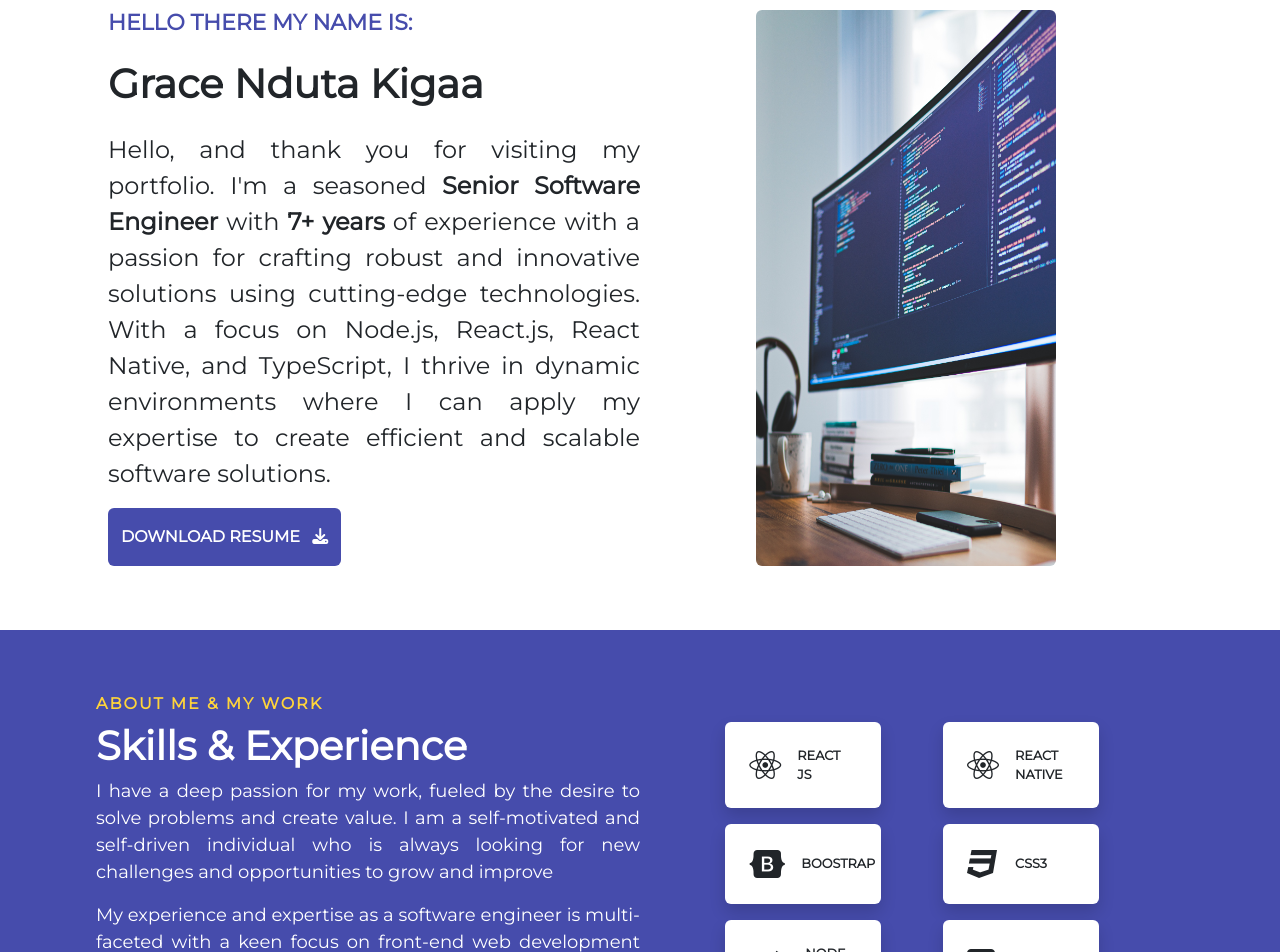
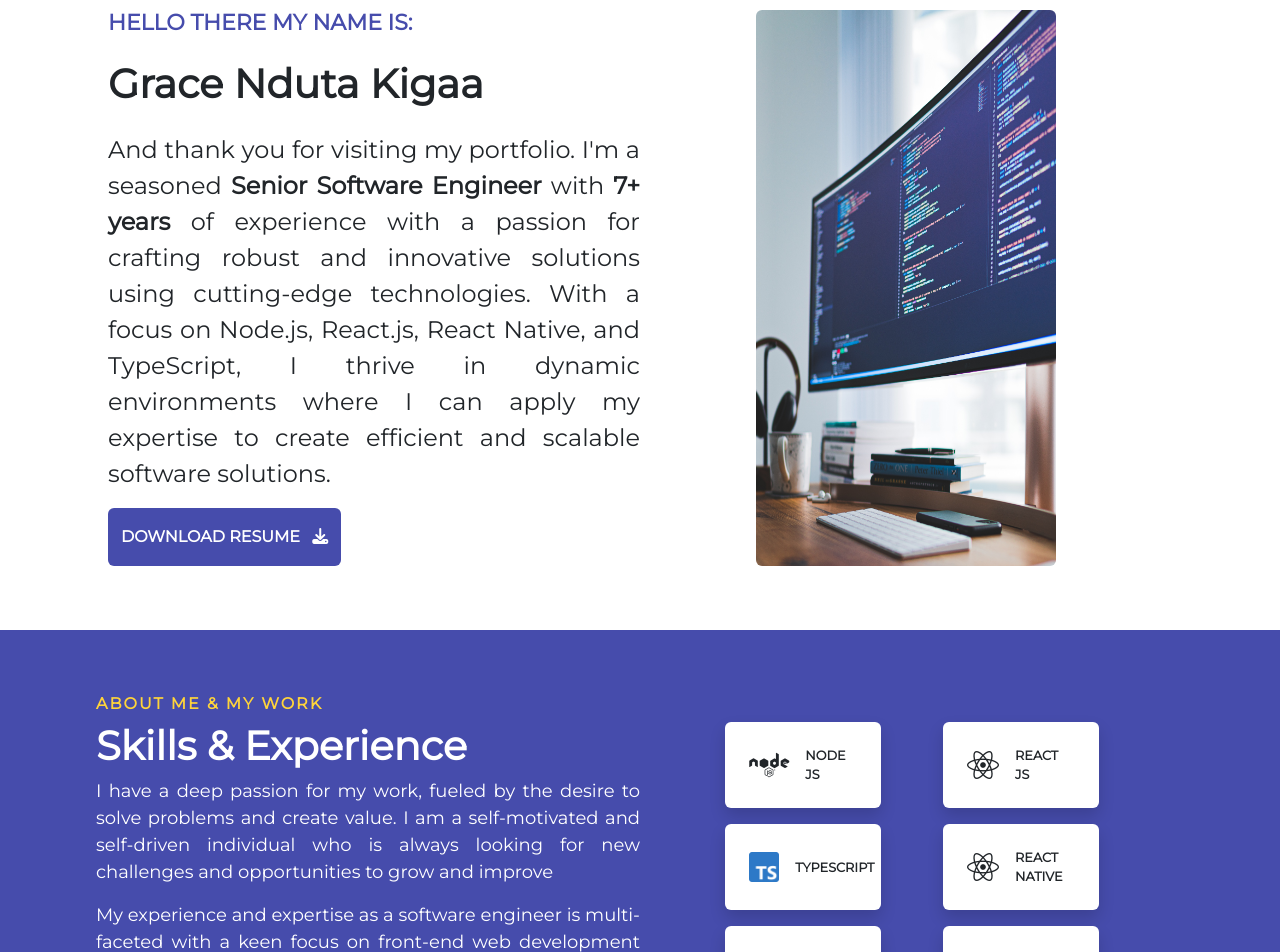
Before and after one commit to ndutagrace25/graceportfolio, a React (Create React App) app: page / in a window 1280 px wide. Shown: the part 140-1092 px from the top of the page. Built offline with nearby package versions, Linux system fonts and the light colour scheme.

Commit message:
added contact information

```diff
--- a/src/components/ContactMe.jsx
+++ b/src/components/ContactMe.jsx
@@ -24,23 +24,23 @@ const ContactMe = ({ contactDivRef, scrollToDiv }) => {
             <a
               className="d-flex flex-row align-items-center"
               style={{ cursor: "pointer" }}
-              href="mailto: mmbonojoan@gmail.com"
+              href="mailto: ndutagrace25@gmail.com"
             >
               <i className="fa-regular fa-envelope fa-lg primary-text-color"></i>
-              <div className="ps-3 fw-bold">mmbonojoan@gmail.com</div>
+              <div className="ps-3 fw-bold">ndutagrace25@gmail.com</div>
             </a>
             <a
               className="d-flex flex-row align-items-center py-3"
               style={{ cursor: "pointer" }}
-              href="tel:+254718149079"
+              href="tel:+2547088807403"
             >
               <i className="fa-regular fa-message fa-lg primary-text-color"></i>
-              <div className="ps-3 fw-bold">+254 718 149 079</div>
+              <div className="ps-3 fw-bold">+254 708 807 403</div>
             </a>
             <a
               className="d-flex flex-row align-items-center pb-3"
               style={{ cursor: "pointer" }}
-              href="https://www.linkedin.com/in/joan-aluka/"
+              href="https://www.linkedin.com/in/grace-kigaa-2705b212b"
               target="_blank"
               rel="noreferrer"
             >
@@ -52,7 +52,7 @@ const ContactMe = ({ contactDivRef, scrollToDiv }) => {
               style={{ cursor: "pointer" }}
               target="_blank"
               rel="noreferrer"
-              href="https://github.com/joannealuka"
+              href="https://github.com/ndutagrace25"
             >
               <i className="fa-brands fa-square-github fa-lg primary-text-color"></i>
               <div className="ps-3 fw-bold">Github</div>
--- a/src/components/Intro.jsx
+++ b/src/components/Intro.jsx
@@ -23,7 +23,7 @@ const Intro = () => {
                 <Zoom left delay={425}>
                   <div>
                     <p className="fs-4 intro-info">
-                      Hello, and thank you for visiting my portfolio. I'm a
+                      And thank you for visiting my portfolio. I'm a
                       seasoned{" "}
                       <span className="fw-bold">Senior Software Engineer</span>{" "}
                       with <span className="fw-bold">7+ years</span> of
--- a/src/components/Skills.jsx
+++ b/src/components/Skills.jsx
@@ -1,12 +1,10 @@
 import React from "react";
 import Fade from "react-reveal/Fade";
+import ts from "../images/Typescript_logo.png";
 
 const Skills = ({ skillsDivRef }) => {
   return (
-    <div
-      className="primary-color mt-5 p-5 about-section"
-      ref={skillsDivRef}
-    >
+    <div className="primary-color mt-5 p-5 about-section" ref={skillsDivRef}>
       <Fade bottom delay={500}>
         <div className="container-fluid pt-3 px-5" id="Skills">
           <h6 className="yellow-text fw-bold about-header">
@@ -40,8 +38,16 @@ const Skills = ({ skillsDivRef }) => {
               <div className="d-flex justify-content-center px-5 skill-cards">
                 <div className="d-flex justify-content-between  col-md-10 flex-wrap">
                   <div className="text-uppercase bg-white shadow rounded p-4 col-md-5 mb-3 d-flex align-items-center skill-card">
+                    <i className="fab fa-node fa-2x"></i>
+                    <span className="ps-3 fw-bold skill-size">NODE JS</span>
+                  </div>
+                  <div className="text-uppercase bg-white shadow rounded p-4 col-md-5 mb-3 d-flex align-items-center skill-card">
                     <i className="fab fa-react fa-2x"></i>
                     <span className="ps-3 fw-bold skill-size">REACT JS</span>
+                  </div>
+                  <div className="text-uppercase bg-white shadow rounded p-4 col-md-5 mb-3 d-flex align-items-center skill-card">
+                    <img src={ts} alt="TS" width="30" />
+                    <span className="ps-3 fw-bold skill-size">TYPESCRIPT</span>
                   </div>
                   <div className="text-uppercase bg-white shadow rounded p-4 col-md-5 mb-3 d-flex align-items-center skill-card">
                     <i className="fab fa-react fa-2x"></i>
@@ -49,18 +55,11 @@ const Skills = ({ skillsDivRef }) => {
                       REACT NATIVE
                     </span>
                   </div>
-                  <div className="text-uppercase bg-white shadow rounded p-4 col-md-5 mb-3 d-flex align-items-center skill-card">
-                    <i className="fab fa-bootstrap fa-2x"></i>
-                    <span className="ps-3 fw-bold skill-size">Boostrap</span>
+                  <div className="text-uppercase bg-white shadow rounded p-4 col-md-5 mb-3 d-flex align-items-center skill-card ">
+                    <i className="fab fa-docker fa-2x"></i>
+                    <span className="ps-3 fw-bold skill-size">DOCKER</span>
                   </div>
-                  <div className="text-uppercase bg-white shadow rounded p-4 col-md-5 mb-3 d-flex align-items-center skill-card ">
-                    <i className="fab fa-css3 fa-2x"></i>
-                    <span className="ps-3 fw-bold skill-size">CSS3</span>
-                  </div>
-                  <div className="text-uppercase bg-white shadow rounded p-4 col-md-5 mb-3 d-flex align-items-center skill-card">
-                    <i className="fab fa-node fa-2x"></i>
-                    <span className="ps-3 fw-bold skill-size">NODE JS</span>
-                  </div>
+
                   <div className="text-uppercase bg-white shadow rounded p-4 col-md-5 mb-3 d-flex align-items-center skill-card">
                     <i className="fab fa-js-square fa-2x"></i>
                     <span className="ps-3 fw-bold skill-size">JAVASCRIPT</span>
--- a/src/pages/Menu.jsx
+++ b/src/pages/Menu.jsx
@@ -17,15 +17,15 @@ const Menu = ({ scrollToDiv }) => {
           <a
             className="d-flex flex-row align-items-center py-3"
             style={{ cursor: "pointer" }}
-            href="tel:+254718149079"
+            href="tel:+254708807403"
           >
             <i className="fa-regular fa-message fa-lg primary-text-color"></i>
-            <div className="ps-3 fw-bold">+254 718 149 079</div>
+            <div className="ps-3 fw-bold">+254 708 807 403</div>
           </a>
           <a
             className="d-flex flex-row align-items-center pb-3"
             style={{ cursor: "pointer" }}
-            href="https://www.linkedin.com/in/joan-aluka/"
+            href="https://www.linkedin.com/in/grace-kigaa-2705b212b"
             target="_blank"
             rel="noreferrer"
           >
@@ -37,7 +37,7 @@ const Menu = ({ scrollToDiv }) => {
             style={{ cursor: "pointer" }}
             target="_blank"
             rel="noreferrer"
-            href="https://github.com/joannealuka"
+            href="https://github.com/ndutagrace25"
           >
             <i className="fa-brands fa-square-github fa-lg primary-text-color"></i>
             <div className="ps-3 fw-bold">Github</div>
@@ -120,15 +120,15 @@ const Menu = ({ scrollToDiv }) => {
           <a
             className="d-flex flex-row align-items-center py-3"
             style={{ cursor: "pointer" }}
-            href="tel:+254718149079"
+            href="tel:+254708807403"
           >
             <i className="fa-regular fa-message fa-lg primary-text-color"></i>
-            <div className="ps-3 fw-bold">+254 718 149 079</div>
+            <div className="ps-3 fw-bold">+254 708 807 403</div>
           </a>
           <a
             className="d-flex flex-row align-items-center pb-3"
             style={{ cursor: "pointer" }}
-            href="https://www.linkedin.com/in/joan-aluka/"
+            href="https://www.linkedin.com/in/grace-kigaa-2705b212b"
             target="_blank"
             rel="noreferrer"
           >
@@ -140,7 +140,7 @@ const Menu = ({ scrollToDiv }) => {
             style={{ cursor: "pointer" }}
             target="_blank"
             rel="noreferrer"
-            href="https://github.com/joannealuka"
+            href="https://github.com/ndutagrace25"
           >
             <i className="fa-brands fa-square-github fa-lg primary-text-color"></i>
             <div className="ps-3 fw-bold">Github</div>
```
Also changed, not shown: src/images/Typescript_logo.png (added).
